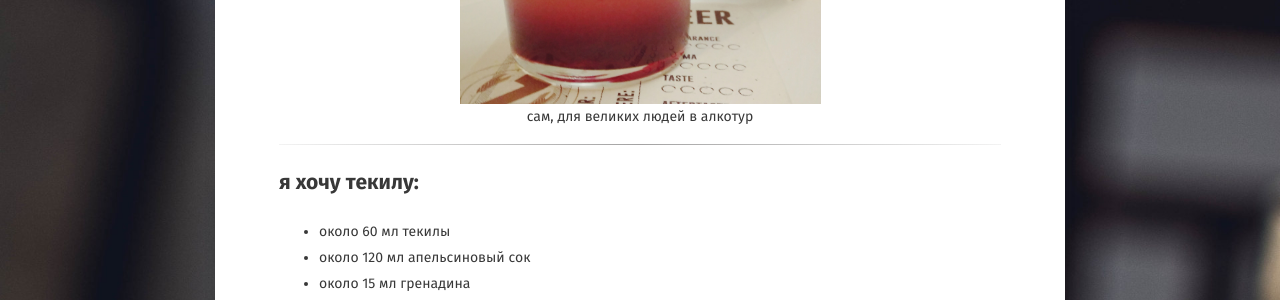
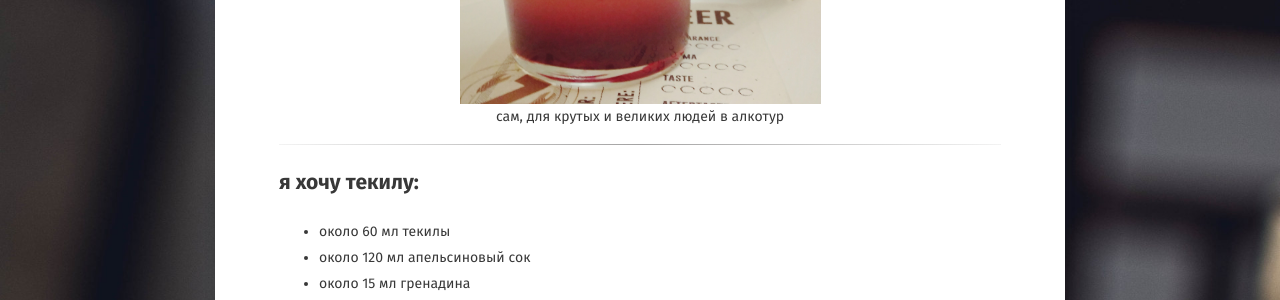
Before and after one commit to alkotur/alkotur.github.io, a Jekyll site: the page built from _posts/2019-10-25-tequila-sunrise.md, in a window 1280 px wide. Shown: the part 667-967 px from the top of the page. Built offline with Jekyll 4.4.1, drawn with Linux system fonts in a browser that asks for light colours; some web fonts are replaced.

Commit message:
Update 2019-10-25-tequila-sunrise.md

```diff
--- a/_posts/2019-10-25-tequila-sunrise.md
+++ b/_posts/2019-10-25-tequila-sunrise.md
@@ -10,7 +10,7 @@ comments: true
 
 <center><img style="width:50%;height:auto" src="{{ site.url }}/assets/img/cocktails/tequila_sunrise.jpg"></center>
 
-<center>сам, для великих людей в алкотур</center>
+<center>сам, для крутых и великих людей в алкотур</center>
 
 ---
 
```
